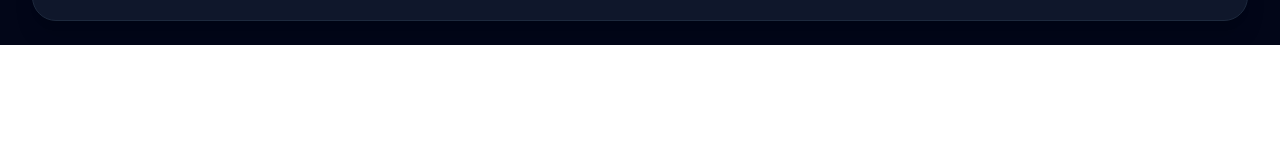
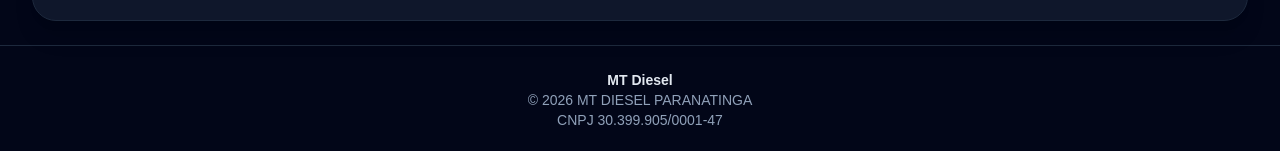
Before and after one commit to Jaum399/motor-schema-ai, a Next.js app: page / in a window 1280 px wide. Shown: the part 1788-1939 px from the top of the page. Before the commit the page ends 1833 px from the top, so only its background shows below. Built offline with nearby package versions, Linux system fonts and the light colour scheme; no server answers; the database is empty.

Commit message:
feat: add mt diesel footer

```diff
--- a/src/app/page.tsx
+++ b/src/app/page.tsx
@@ -457,6 +457,12 @@
           </div>
         </section>
       </main>
+
+      <footer className="border-t border-slate-800 bg-slate-950 px-4 py-6 text-center text-sm text-slate-400 sm:px-6 lg:px-8">
+        <p className="font-semibold text-slate-200">MT Diesel</p>
+        <p>© 2026 MT DIESEL PARANATINGA</p>
+        <p>CNPJ 30.399.905/0001-47</p>
+      </footer>
     </div>
   );
 }
```
